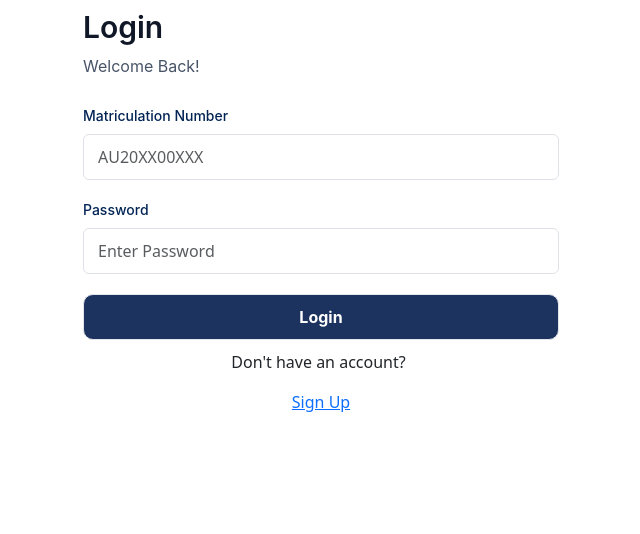
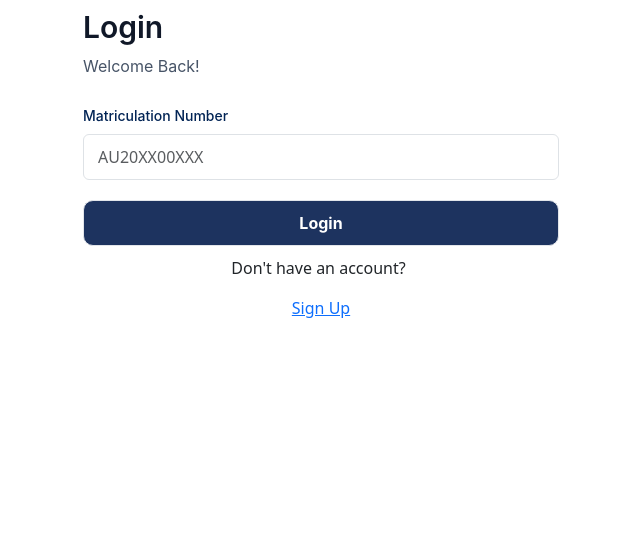
Before and after one commit to Frankenstein9585/VoteBuddy, a Flask app: page /login in a window 1280 px wide. Shown: the part 145-679 px from the top of the page, without its empty margins (319-959 px from the left). Run offline with Flask 3, Linux system fonts and the light colour scheme; parts of the project's set-up code (start-up, migrations or seed data) failed here and were passed over.

Commit message:
Removed password field from login page; changed title on voting page

```diff
--- a/admin/admin.py
+++ b/admin/admin.py
@@ -41,8 +41,7 @@ class VoteView(ModelView):
 
 
 class CandidateView(ModelView):
-    form_columns = ['matric_number', 'first_name', 'last_name', 'image', 'faculty', 'department', 'programme',
-                    'positions']
+    form_columns = ['first_name', 'last_name']
     column_list = form_columns
     form_excluded_columns = ['created_at', 'updated_at']
 
--- a/app.py
+++ b/app.py
@@ -6,4 +6,4 @@ from config import app
 
 
 if __name__ == '__main__':
-    app.run(host="0.0.0.0", port=5000)
+    app.run(host="0.0.0.0", port=5000, debug=True)
--- a/config.py
+++ b/config.py
@@ -24,7 +24,7 @@ app.debug = False
 app.config['SECRET_KEY'] = '2418a51bfc930c04eac5d264b84806c6'
 app.config['SQLALCHEMY_DATABASE_URI'] = f'mysql+mysqldb://{user}:{password}@{host}/{database}'
 # app.config['SQLALCHEMY_DATABASE_URI'] = 'mysql+pymysql://vote_buddy:vote_buddy_123@/Votebuddy?unix_socket=/cloudsql' \
-  #                                      '/votebuddy-407411:europe-west1:vote-buddy'
+#                                      '/votebuddy-407411:europe-west1:vote-buddy'
 db = SQLAlchemy(app)
 bcrypt = Bcrypt(app)
 login_manager = LoginManager(app)
@@ -73,13 +73,12 @@ def token():
 def populate_users():
     import csv
     from models import User
-    csv_file_path = 'FACUS.csv'
+    csv_file_path = 'lectors.csv'
     with app.app_context():
         with open(csv_file_path, 'r') as csv_file:
             csv_reader = csv.DictReader(csv_file)
             for row in csv_reader:
                 new_user = User(**row)
-                new_user.password = secrets.token_hex(8)
                 db.session.add(new_user)
             db.session.commit()
 
--- a/forms/login.py
+++ b/forms/login.py
@@ -7,5 +7,4 @@ from wtforms.validators import DataRequired, Length, EqualTo
 class LoginForm(FlaskForm):
     """Handles registrations"""
     matric_number = StringField('Matriculation Number', validators=[DataRequired(), Length(max=11)])
-    password = PasswordField('Password', validators=[DataRequired(), Length(min=8)])
     submit = SubmitField('Login')
--- a/routes/login.py
+++ b/routes/login.py
@@ -13,16 +13,13 @@ def login():
     form = LoginForm()
     if form.validate_on_submit():
         user = User.find_obj_by(matric_number=form.matric_number.data)
-        if user and user.has_registered:
-            if bcrypt.check_password_hash(user.password, form.password.data):
-                login_user(user)
-                next_page = request.args.get('next')
-                flash('Login Successful. Click your name for more info', 'success')
-                return redirect(next_page) if next_page else redirect(url_for('index'))
-            else:
-                flash('Login Unsuccessful. Check your details and try again', 'danger')
+        if user:
+            login_user(user)
+            next_page = request.args.get('next')
+            flash('Login Successful. Click your name for more info', 'success')
+            return redirect(next_page) if next_page else redirect(url_for('index'))
         else:
-            flash('Login Unsuccessful. Make sure you register before logging in', 'danger')
+            flash('Login Unsuccessful. Check your details and try again', 'danger')
 
     return render_template('login.html', form=form)
 
--- a/templates/login.html
+++ b/templates/login.html
@@ -66,19 +66,6 @@
                             {{ form.matric_number(class="form-control fc", placeholder="AU20XX00XXX") }}
                         {% endif %}
                     </div>
-                    <div class="input-with-label">
-                        <label class="form-label">Password</label>
-                        {% if form.password.errors %}
-                            {{ form.password(class="form-control fc is-invalid") }}
-                            <div class="invalid-feedback">
-                                {% for error in form.password.errors %}
-                                    <span>{{ error }}</span>
-                                {% endfor %}
-                            </div>
-                        {% else %}
-                            {{ form.password(class="form-control fc", placeholder="Enter Password") }}
-                        {% endif %}
-                    </div>
                     <div class="actions">
                         {{ form.submit(class="btn btn-primary submit") }}
                         </div>
--- a/templates/vote.html
+++ b/templates/vote.html
@@ -55,7 +55,7 @@
            {% endif %}
        {% endwith %}
     <div class="container-xl big-padding">
-        <div class="row section-title"><h2 class="fs-4">Augustine University Faculty of Science Students' Association</h2>
+        <div class="row section-title"><h2 class="fs-4">Augustine University Board of Lectors</h2>
             <p style="font-size: 20px">Cast Your Votes</p>
         </div>
         <form action="/cast-vote" method="POST" enctype="multipart/form-data">
```
Also changed, not shown: models/candidate.py (+6 -8 lines).
